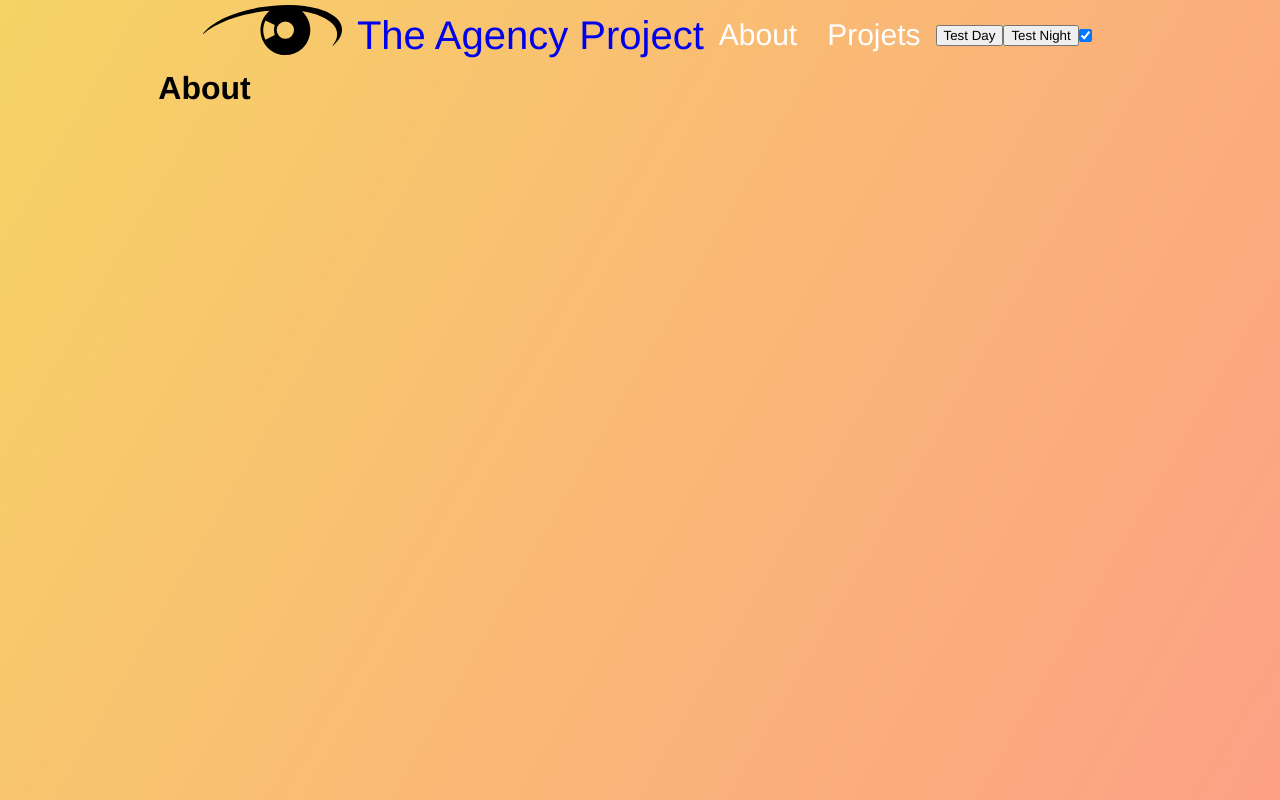
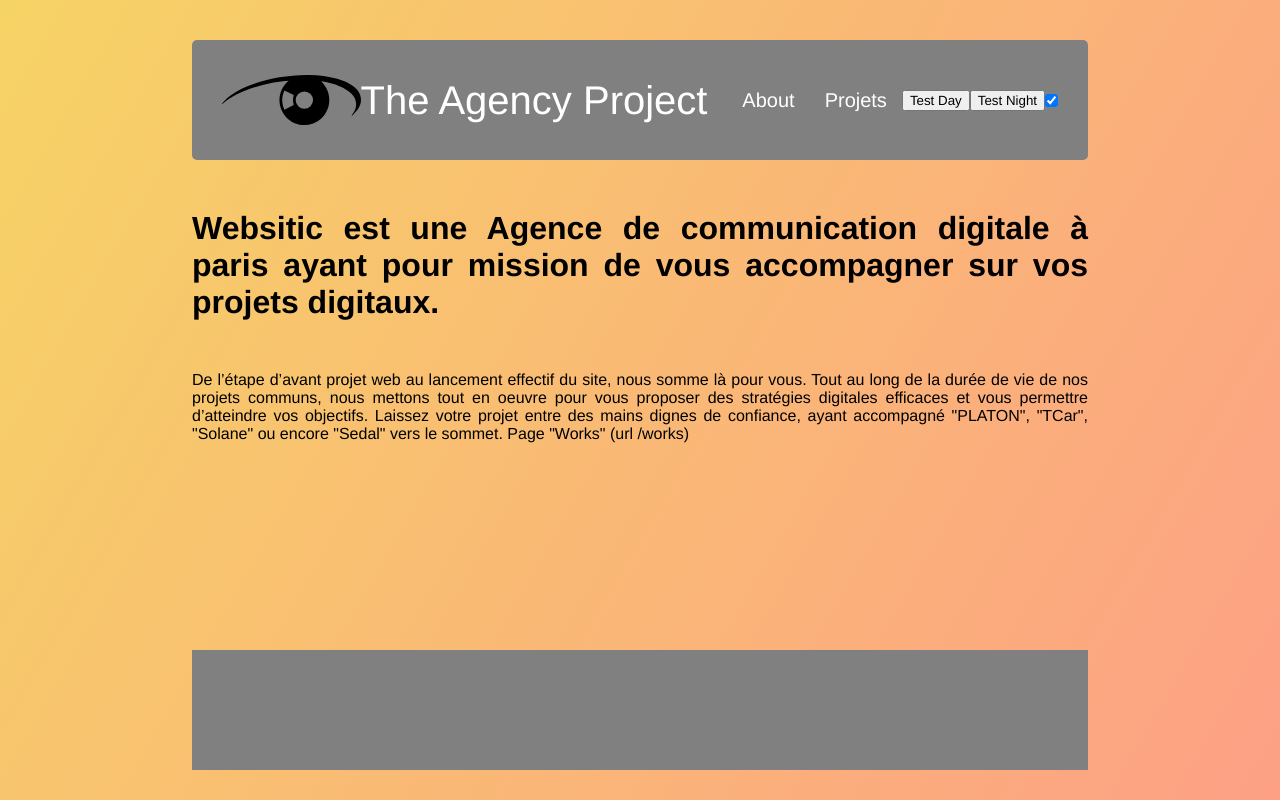
Before and after one commit to mathieu-superpose/the_agency_project, a React (Create React App) app: page /about in a window 1280 px wide. Built offline with nearby package versions, Linux system fonts and the light colour scheme.

Commit message:
add footer improve layout

```diff
--- a/src/App.jsx
+++ b/src/App.jsx
@@ -3,6 +3,7 @@ import { useState, useEffect } from 'react';
 import ModeContext from 'components/ModeContext/ModeContext';
 import { BrowserRouter as Router, Route, Switch} from 'react-router-dom';
 import Navbar from 'components/Navbar/Navbar';
+import Footer from 'components/Footer/Footer';
 import Home from 'pages/Home/Home';
 import About from 'pages/About/About';
 import Works from 'pages/Works/Works';
@@ -42,6 +43,7 @@ function App() {
                 </Route>
               </Switch>
             </main>
+            <Footer />
           </Router>
         </div>
       </div>
--- a/src/App.scss
+++ b/src/App.scss
@@ -16,6 +16,7 @@ a:link, a:visited {
   align-items: center;
 
   &__block {
+  width: 70%;
   max-width: 1000px;
   }
 }
--- /dev/null
+++ b/src/components/Footer/Footer.jsx
@@ -0,0 +1,19 @@
+import React from 'react';
+import './Footer.scss';
+import { useContext } from 'react';
+import ModeContext from 'components/ModeContext/ModeContext';
+
+
+
+const Footer = () => {
+
+const currentState = useContext(ModeContext);
+
+  return (
+    <nav className="Footer">
+
+    </nav>
+  );
+};
+
+export default Footer;
--- /dev/null
+++ b/src/components/Footer/Footer.scss
@@ -0,0 +1,8 @@
+@import '../../App.scss';
+
+
+.Footer {
+	height: 15vh;
+	background-color: grey;
+	bottom: 0;
+}
--- a/src/components/Navbar/Navbar.scss
+++ b/src/components/Navbar/Navbar.scss
@@ -1,43 +1,46 @@
 @import '../../App.scss';
 
 .Navbar {
+  margin-top: 5vh;
+  height: 15vh;
+  border-radius: 5px;
   display: flex;
   flex-direction: row;
+  align-items: center;
   justify-content: space-between;
+  background-color: grey;
 
-
-  &__left {
+  &__left,
+  &__right {
     display: flex;
     flex-direction: row;
     align-items: center;
+    justify-content: space-around;
+  }
+  &__left {
     margin-left: 30px;
-
     &__logo {
-      margin: 5px 15px 15px 15px;
       height: 50px;
       fill-rule: white;
-      align-self: flex-start;
     }
     &__logo a:link,
-    &__logo a:visited {
+    &__logo a:visited,
+    &__title a:link,
+    &__title a:visited {
       color: white;
     }
     &__title {
       font-size: 40px;
+      color: white;
     }
   }
   &__right {
-    display: flex;
-    flex-direction: row;
-    justify-content: space-around;
-    align-items: center;
     margin-right: 30px;
-
   }
   &__right a:link,
   &__right a:visited {
     margin: 15px;
-    font-size: 30px;
+    font-size: 20px;
     color: white;
   }
 }
--- a/src/pages/About/About.jsx
+++ b/src/pages/About/About.jsx
@@ -1,7 +1,12 @@
+import './About.scss';
+
 const About = () => {
-  return(
-    <h1>About</h1>
-  )
+  return (
+      <div className='About'>
+	    <h1 className='About__title'>Websitic est une Agence de communication digitale à paris ayant pour mission de vous accompagner sur vos projets digitaux.</h1>
+	    <p className='About__text'>De l’étape d’avant projet web au lancement effectif du site, nous somme là pour vous. Tout au long de la durée de vie de nos projets communs, nous mettons tout en oeuvre pour vous proposer des stratégies digitales efficaces et vous permettre d’atteindre vos objectifs. Laissez votre projet entre des mains dignes de confiance, ayant accompagné "PLATON", "TCar", "Solane" ou encore "Sedal" vers le sommet. Page "Works" (url /works)</p>
+	  </div>
+  );
 };
 
 export default About;
--- /dev/null
+++ b/src/pages/About/About.scss
@@ -0,0 +1,14 @@
+@import '../../App.scss';
+
+.About {
+	min-height: 55vh;
+
+	&__title {
+	  margin-top: 50px;
+	  text-align: justify;
+	}
+	&__text {
+	  margin-top: 50px;
+	  text-align: justify;
+	}
+}
--- a/src/pages/Home/Home.scss
+++ b/src/pages/Home/Home.scss
@@ -5,6 +5,7 @@
 	display: flex;
 	flex-direction: column;
 	flex-wrap: wrap;
+  min-height: 55vh;
 
 	&__title {
 	  text-align: center;
--- a/src/pages/Works/Works.jsx
+++ b/src/pages/Works/Works.jsx
@@ -1,3 +1,4 @@
+import './Works.scss';
 import { Link } from 'react-router-dom';
 import Data from 'components/Data/Data';
 import ModeContext from 'components/ModeContext/ModeContext';
--- a/src/pages/Works/Works.scss
+++ b/src/pages/Works/Works.scss
@@ -0,0 +1,9 @@
+@import '../../App.scss';
+
+.Works {
+	min-height: 55vh;
+
+	&__title {
+	  margin-top: 5vh;
+	}
+}
```
